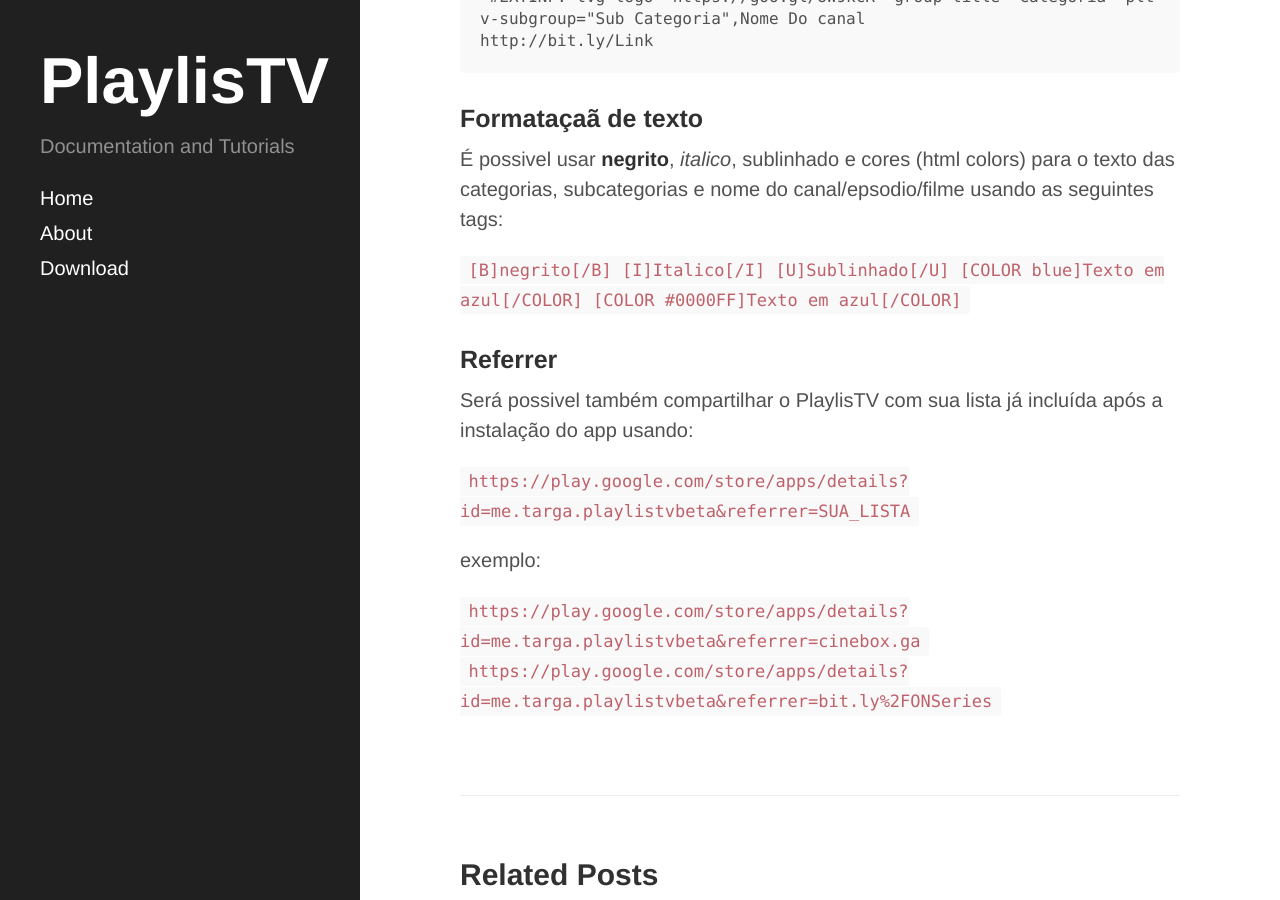
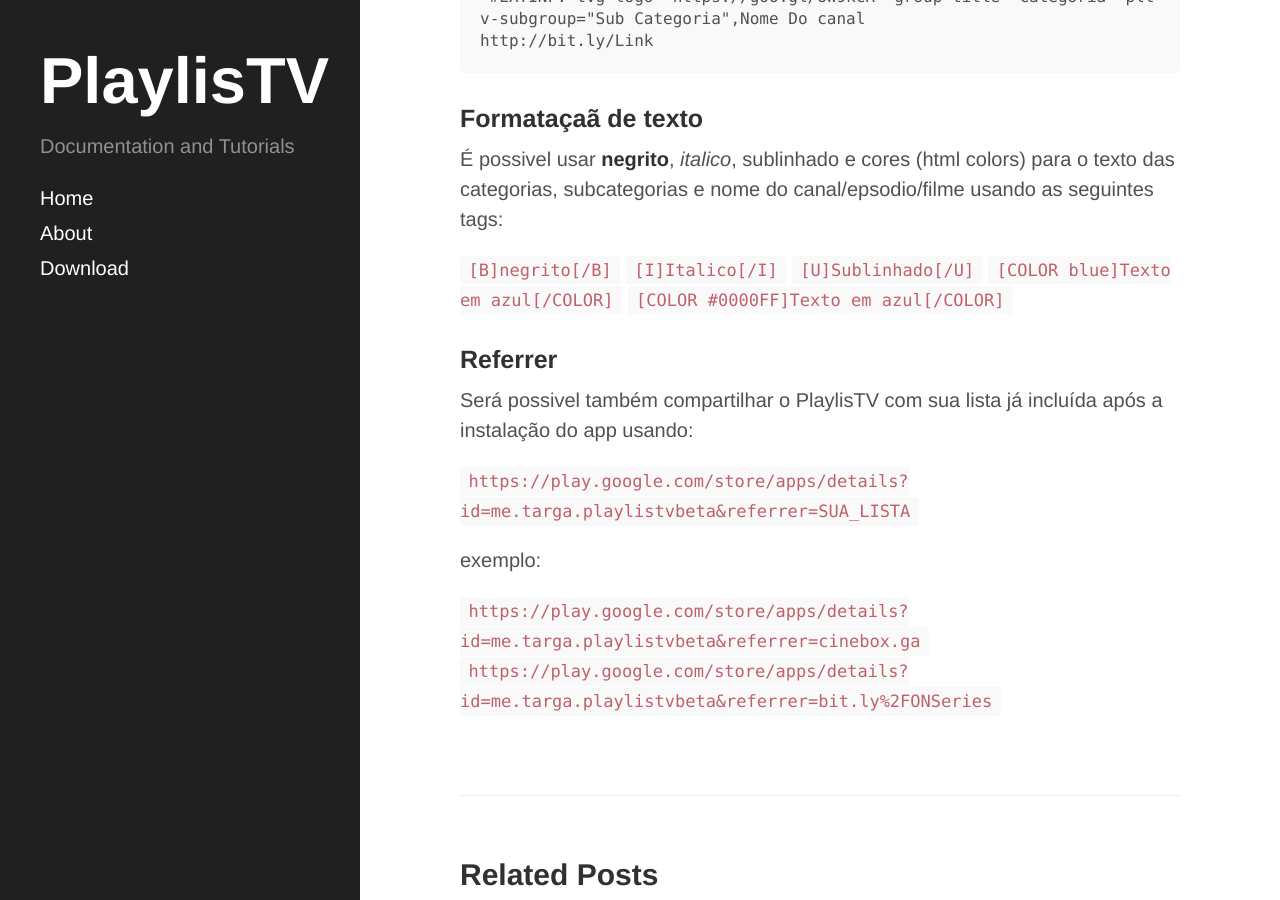
Before and after one commit to migueltarga/Learn-PlaylisTV, a Jekyll site: the page built from _posts/2016-06-28-playlistv-api-documentation.md, in a window 1280 px wide and 900 px high, scrolled down 2354 px. Built offline with Jekyll 4.4.1, drawn with Linux system fonts in a browser that asks for light colours; part of the change alters nothing that is shown.

Commit message:
Update 2016-06-28-playlistv-api-documentation.md

````diff
--- a/_posts/2016-06-28-playlistv-api-documentation.md
+++ b/_posts/2016-06-28-playlistv-api-documentation.md
@@ -63,11 +63,13 @@ http://bit.ly/Link
 
 É possivel usar **negrito**, _italico_, sublinhado e cores (html colors) para o texto das categorias, subcategorias e nome do canal/epsodio/filme usando as seguintes tags:
 
-```[B]negrito[/B]
-[I]Italico[/I]
-[U]Sublinhado[/U]
-[COLOR blue]Texto em azul[/COLOR]
-[COLOR #0000FF]Texto em azul[/COLOR]```
+
+`[B]negrito[/B]`
+`[I]Italico[/I]`
+`[U]Sublinhado[/U]`
+`[COLOR blue]Texto em azul[/COLOR]`
+`[COLOR #0000FF]Texto em azul[/COLOR]`
+
 
 ### Referrer
 
````
